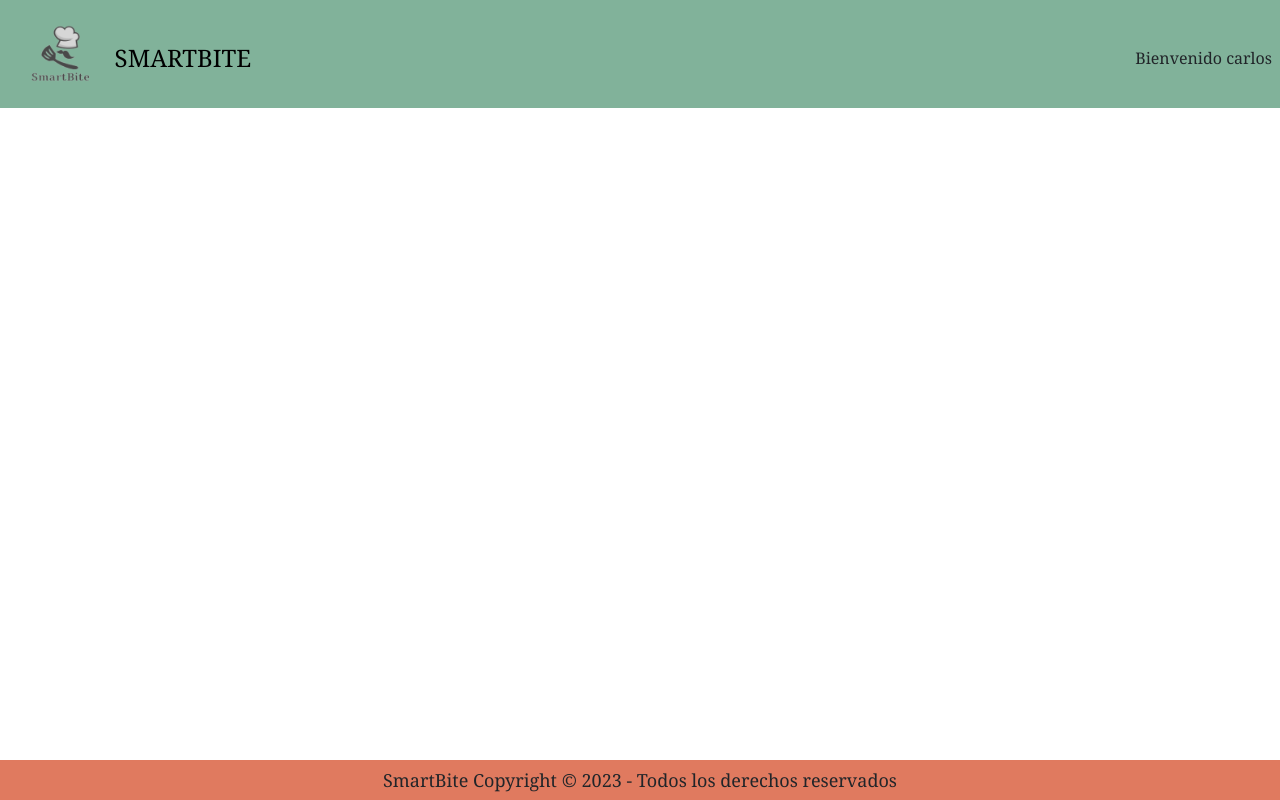
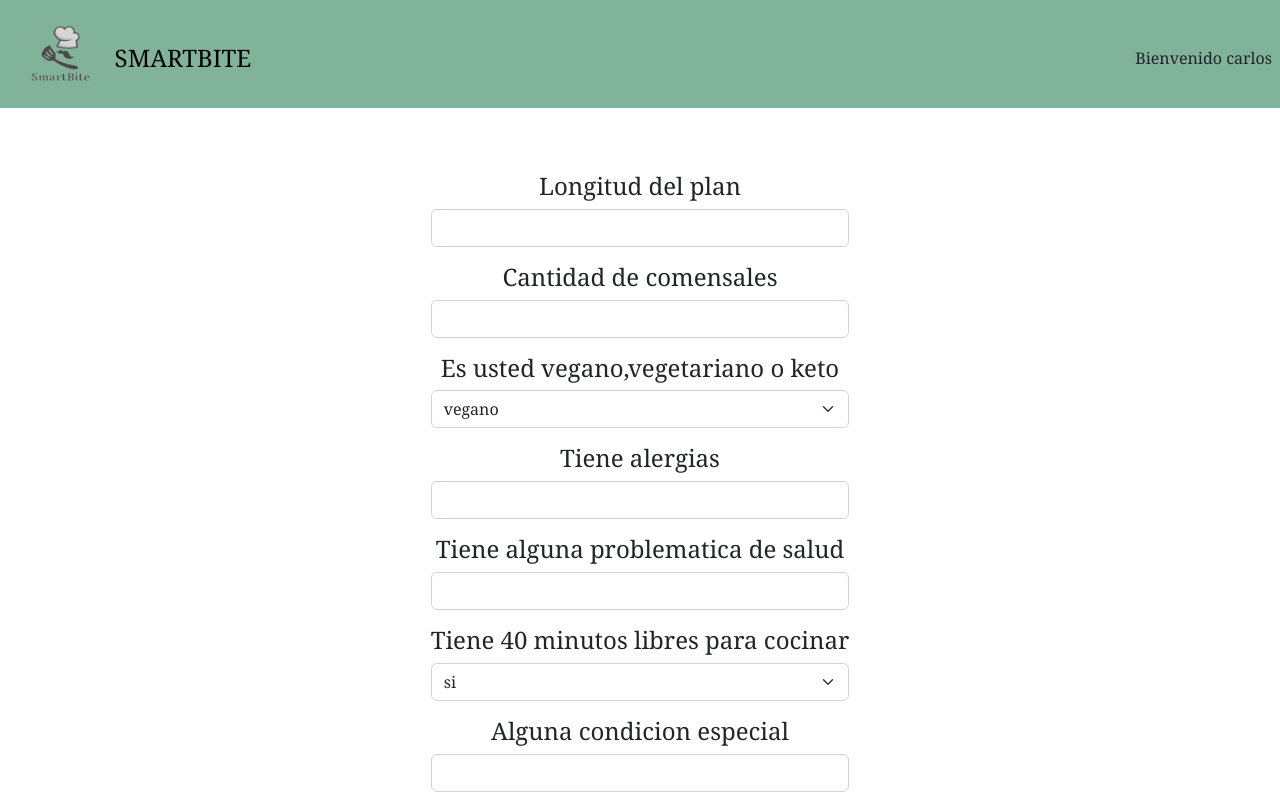
Before and after one commit to lukyferreiro/HackITBA-2023, a React (Create React App) app in the folder smartbite/: page /plan in a window 1280 px wide. Built offline with nearby package versions, Linux system fonts and the light colour scheme.

Commit message:
Create form form plan recipes

```diff
--- a/smartbite/package.json
+++ b/smartbite/package.json
@@ -21,7 +21,8 @@
     "react-modal": "^3.16.1",
     "react-router-dom": "^6.10.0",
     "react-scripts": "5.0.1",
-    "web-vitals": "^2.1.4"
+    "web-vitals": "^2.1.4",
+    "zustand": "^4.3.7"
   },
   "scripts": {
     "start": "react-scripts start",
--- a/smartbite/src/components/QuestionaryModal.jsx
+++ b/smartbite/src/components/QuestionaryModal.jsx
@@ -1,18 +1,55 @@
-import { FontAwesomeIcon } from '@fortawesome/react-fontawesome'
-import { faChevronRight } from '@fortawesome/free-solid-svg-icons'
-import { faChevronLeft } from '@fortawesome/free-solid-svg-icons'
+
+import {useForm} from "react-hook-form";
+import data from '../store/data';
 
 export default function QuestionaryModal() {
 
+    const {register, handleSubmit}= useForm({criteriaMode: "all"})
+
+    const onSubmit = handleSubmit((data) => {
+
+    })
 
     return (
-        <div className="footer container-fluid p-0 mt-auto d-flex justify-content-center align-items-center font-weight-bold">
-           <button>
-                <FontAwesomeIcon icon={faChevronLeft} />
-            </button>
-           <button>
-                <FontAwesomeIcon icon={faChevronRight} />
-            </button>
+        <div className="container-fluid px-5 mt-auto d-flex flex-column justify-content-center align-items-center font-weight-bold">
+            <form id="planForm" acceptCharset="utf-8"
+                  onSubmit={onSubmit} method="post">
+                {data.map((item) => (
+                    <div className="my-3">
+                        <h4 className="text-center">
+                            {item.question}
+                        </h4>
+
+                        <div>
+                            {item.free ?
+                                <input type="text" className="form-control"
+                                    {...register(item.id, {
+                                        required: true,
+                                    })}/>
+                                :
+                                <select className="form-select" required
+                                        {...register(item.id, {required: true})}
+                                >
+
+                                    {item.options.map((option) => (
+                                        <option key={option} value={option}>
+                                            {option}
+                                        </option>
+                                    ))}
+                                </select>
+                            }
+                        </div>
+                    </div>
+                ))}
+
+                <div className="p-0 mt-3 mb-0 d-flex justify-content-around">
+                    <button className="btn btn-submit-form px-3 py-2" id="planFormBtn"
+                            form="planForm" type="submit">
+                        Obtener plan
+                    </button>
+                </div>
+            </form>
+
         </div>
     );
 }
--- a/smartbite/src/index.js
+++ b/smartbite/src/index.js
@@ -3,6 +3,7 @@ import ReactDOM from 'react-dom/client';
 import App from './App';
 import './index.css';
 import "./styles/global.css";
+import "./styles/form.css";
 
 // Bootstrap CSS
 import "bootstrap/dist/css/bootstrap.min.css";
--- a/smartbite/src/pages/LandingPage.jsx
+++ b/smartbite/src/pages/LandingPage.jsx
@@ -43,8 +43,8 @@ export default function LandingPage() {
                         </button>
                     </Link>
                 </div>
+            </div>
 
-            </div>
         </div>
     )
 
--- a/smartbite/src/pages/Plan.jsx
+++ b/smartbite/src/pages/Plan.jsx
@@ -1,4 +1,5 @@
 import {useEffect} from "react"
+import QuestionaryModal from "../components/QuestionaryModal"
 
 export default function Plan() {
 
@@ -8,8 +9,7 @@ export default function Plan() {
 
     return (
         <div className="m-5 d-flex justify-content-around align-items-stretch">
-
-
+            <QuestionaryModal/>
         </div>
     )
 
--- a/smartbite/src/store/data.js
+++ b/smartbite/src/store/data.js
@@ -1,11 +1,11 @@
 const data = [
-    { id: 1, question: 'Longitud del plan', options: ,  },
-    { id: 2, question: 'Cantidad de comensales', price: 14.99 },
-    { id: 3, question: '', options: ,  },
-    { id: 4, question: 'Tiene alergias o alguna problematica de salud ', price: 9.99 },
-    { id: 5, question: 'Cuanto tiempo tiene disponible ', price: 9.99 },
-    { id: 6, question: 'Cual es su objetivo principal ', price: 9.99 },
-    { id: 7, question: 'Alguna  ', price: 9.99 },
+    { id: '0', question: 'Longitud del plan', options: ['7 dias', '15 dias', '30 dias'] , free: true },
+    { id: '1', question: 'Cantidad de comensales', options: null , free: true},
+    { id: '2', question: 'Es usted vegano,vegetariano o keto',options: ['vegano', 'vegetariano', 'keto'] , free: false},
+    { id: '3', question: 'Tiene alergias', options: null , free: true },
+    { id: '4', question: 'Tiene alguna problematica de salud ', options: null , free: true },
+    { id: '5', question: 'Tiene 40 minutos libres para cocinar', options: ['si', 'no', 'keto'] , free: false },
+    { id: '6', question: 'Alguna condicion especial  ', options: null , free: true },
   ];
 
-  export default data;
+export default data;
--- /dev/null
+++ b/smartbite/src/styles/form.css
@@ -0,0 +1,26 @@
+.btn-submit-form {
+    font-size: x-large !important;
+    font-weight: bold !important;
+    color: white !important;
+    border-color: var(--third-color) !important;
+    background-color: var(--third-color) !important;
+}
+
+.btn-submit-form:hover, .btn-submit-form:focus {
+    color: white !important;
+    border-color: var(--third-color) !important;
+    background-color: var(--third-color) !important;
+    transform: scale(1.02) !important;
+    transition: 0.3s !important;
+}
+
+.btn-submit-form:disabled {
+    color: white !important;
+    border-color: var(--third-color) !important;
+    background-color: var(--third-color) !important;
+}
+
+.form-control:focus, .form-control:active {
+    border-color: var(--primary-color) !important;
+    box-shadow: none !important;
+}
--- a/smartbite/src/styles/global.css
+++ b/smartbite/src/styles/global.css
@@ -49,15 +49,15 @@
     font-size: x-large !important;
     font-weight: bold !important;
     color: white !important;
-    border-color: var(--primary-color) !important;
-    background-color: var(--primary-color) !important;
+    border-color: var(--third-color) !important;
+    background-color: var(--third-color) !important;
     padding: 10px 20px 10px 20px !important;
 }
 
 .button-primary:hover, .button-primary:focus, .button-primary:disabled {
     color: white !important;
-    border-color: var(--primary-color) !important;
-    background-color: var(--primary-color) !important;
+    border-color: var(--third-color) !important;
+    background-color: var(--third-color) !important;
     transition: 0.3s !important;
     transform: scale(1.1) !important;
 }
```
Also changed, not shown: 1 other file (tests, documents, lock files or other folders).
